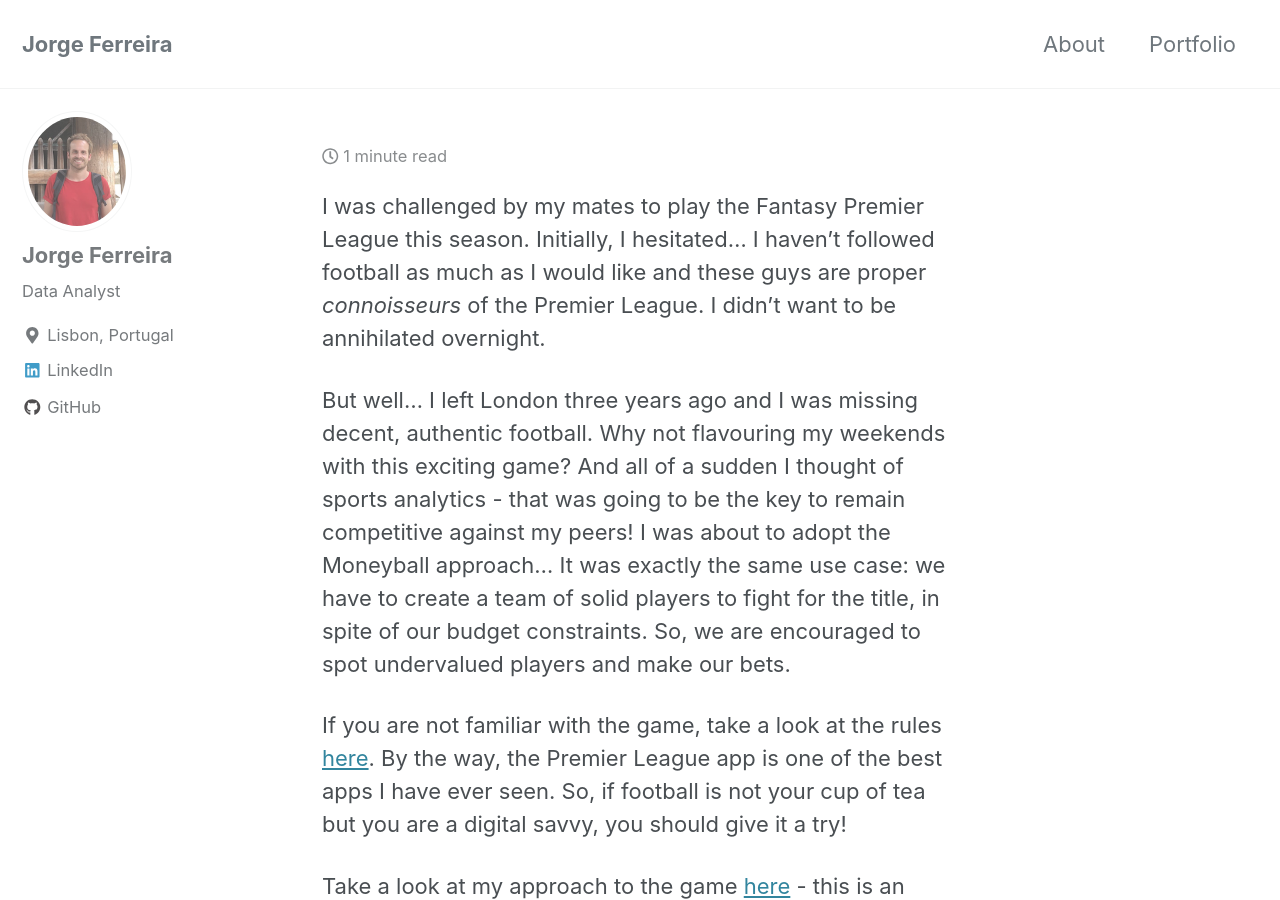
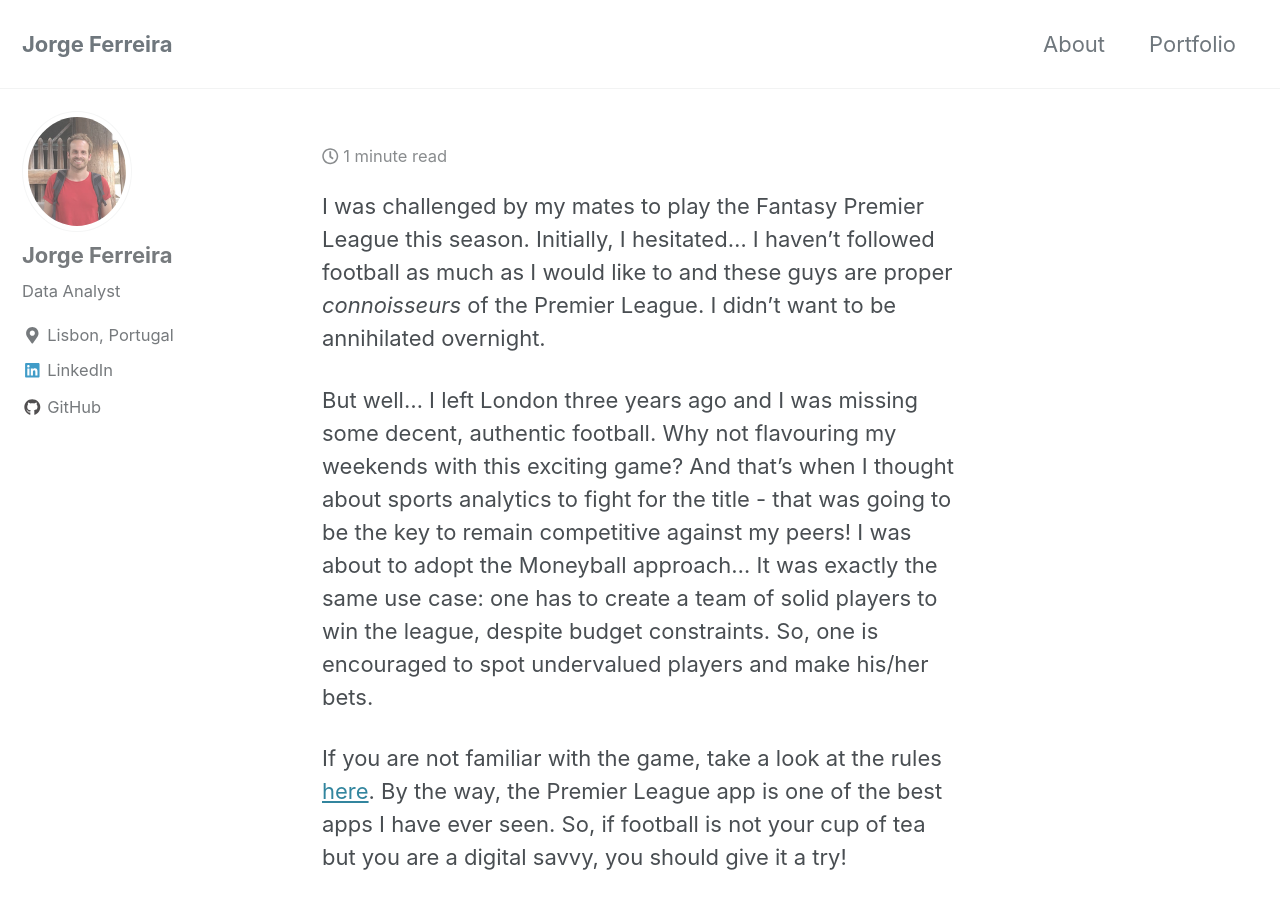
Before and after one commit to Jorg3GF/jorg3gf.github.io, a Jekyll site: the page built from _posts/2019-10-15-FantasyPremierLeague.md, in a window 1280 px wide and 900 px high. Built offline with Jekyll 4.4.1, drawn with Linux system fonts in a browser that asks for light colours; cached includes are drawn as plain includes; nearby versions of some CDN libraries.

Commit message:
newgithub

```diff
--- a/_posts/2019-10-15-FantasyPremierLeague.md
+++ b/_posts/2019-10-15-FantasyPremierLeague.md
@@ -7,14 +7,14 @@
 excerpt: "Sports Analytics"
 ---
 
-I was challenged by my mates to play the Fantasy Premier League this season. Initially, I hesitated... I haven't followed football as much as I would like and these guys are proper *connoisseurs* of the Premier League. I didn't want to be annihilated overnight.
+I was challenged by my mates to play the Fantasy Premier League this season. Initially, I hesitated... I haven't followed football as much as I would like to and these guys are proper *connoisseurs* of the Premier League. I didn't want to be annihilated overnight.
 
-But well... I left London three years ago and I was missing decent, authentic football. Why not flavouring my weekends with this exciting game?
-And all of a sudden I thought of sports analytics - that was going to be the key to remain competitive against my peers! I was about to adopt the Moneyball approach... It was exactly the same use case: we have to create a team of solid players to fight for the title, in spite of our budget constraints. So, we are encouraged to spot undervalued players and make our bets.
+But well... I left London three years ago and I was missing some decent, authentic football. Why not flavouring my weekends with this exciting game?
+And that's when I thought about sports analytics to fight for the title - that was going to be the key to remain competitive against my peers! I was about to adopt the Moneyball approach... It was exactly the same use case: one has to create a team of solid players to win the league, despite budget constraints. So, one is encouraged to spot undervalued players and make his/her bets.
 
 If you are not familiar with the game, take a look at the rules [here](https://fantasy.premierleague.com/help/rules). By the way, the Premier League app is one of the best apps I have ever seen. So, if football is not your cup of tea but you are a digital savvy, you should give it a try!
 
-Take a look at my approach to the game [here](https://jorg3gf.github.io/Projects/FantasyPremierLeague.html) - this is an analysis of the first 8 game weeks of season 2019/20.
+Take a look at my approach to the game [here](https://jorg3gf.github.io/Projects/fantasyPL.html) - this is an analysis of the first 8 game weeks of season 2019/20.
 
 Or check out my [Shiny dashboard](https://jorg3.shinyapps.io/fantasydashboard/) to support your player transfers.
 
```
Also changed, not shown: images/circle.jpg, images/climbing.jpg (deleted), images/home.jpg.
